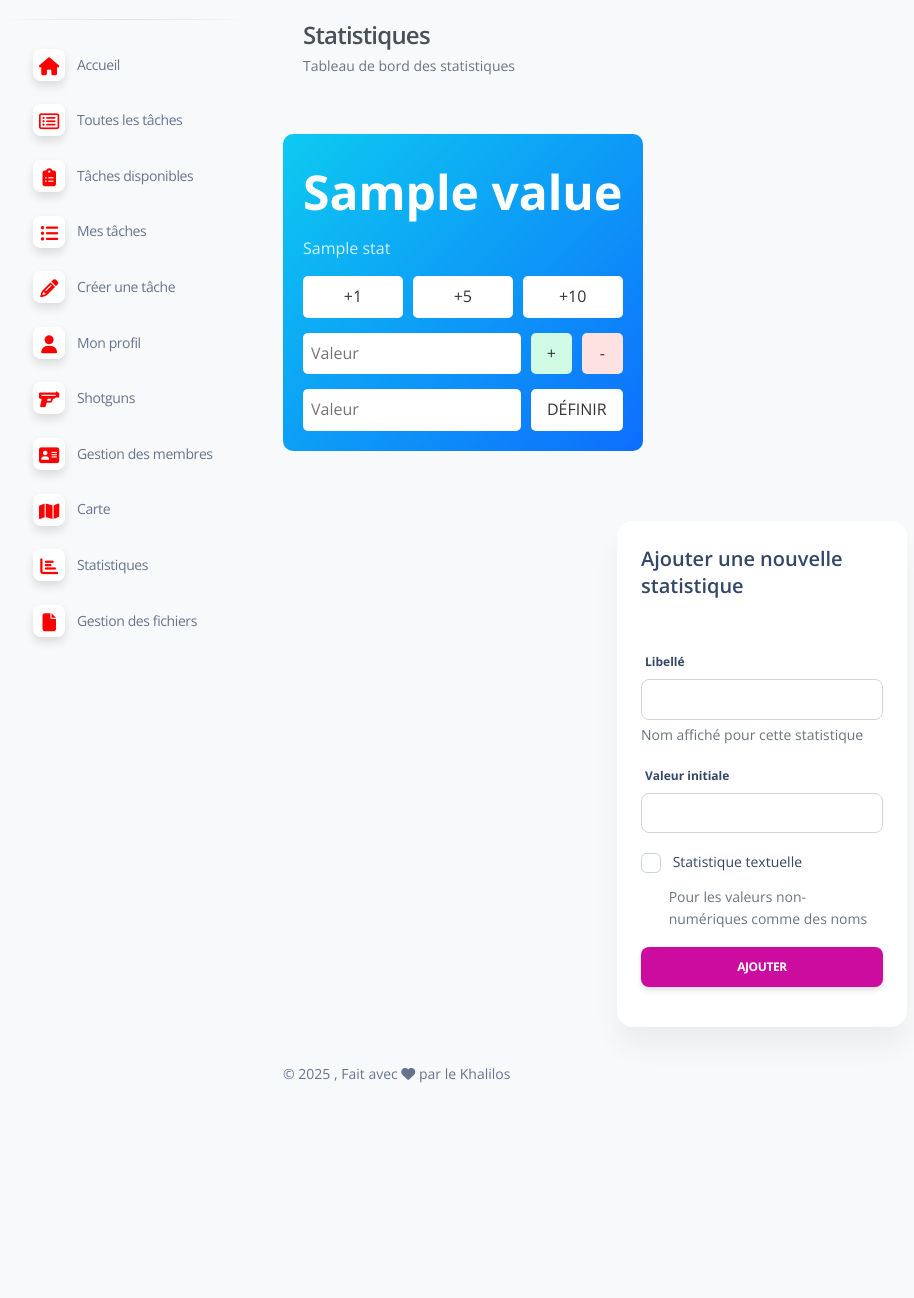
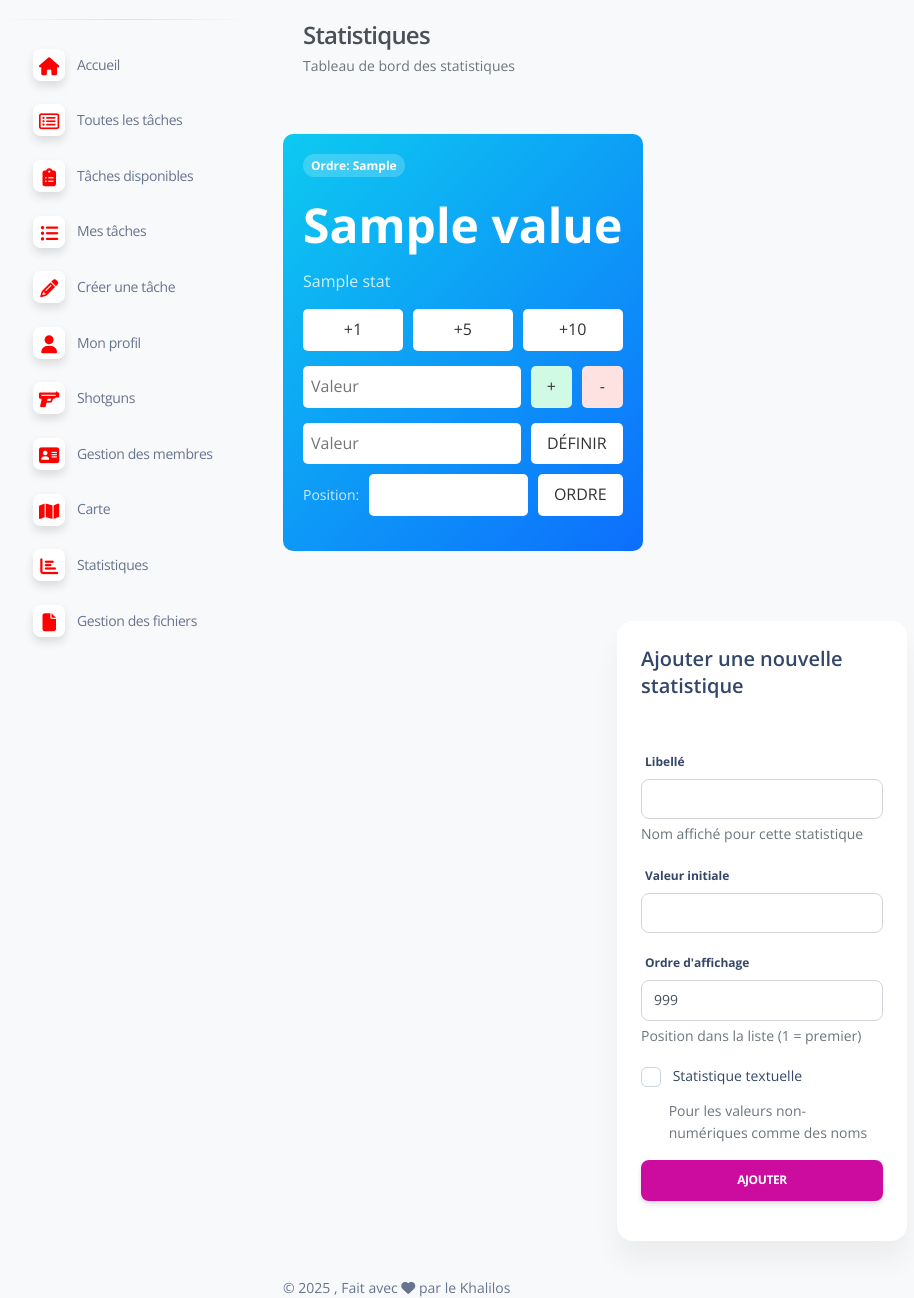
Before and after one commit to LOSS98/geca-admin, a Flask app: template templates/statistics.html in a window 1280 px wide. Shown: the part 75-1373 px from the top of the page, without its empty margins (15-929 px from the left). Before the commit the page ends 1158 px from the top, so only its background shows below. Run offline with Flask 3, Linux system fonts and the light colour scheme; the template is opened without the code that fills it: most values are stand-ins (such as "Sample title", 1, 10 or a date in 2020); some libraries are stand-ins or nearby versions.

```diff
--- a/templates/statistics.html
+++ b/templates/statistics.html
@@ -142,6 +142,40 @@
             background-color: #f8f9fa;
             border-radius: 10px;
         }
+        .order-controls {
+            display: flex;
+            gap: 10px;
+            margin-top: 10px;
+            margin-bottom: 15px;
+            align-items: center;
+        }
+        .order-label {
+            flex: 0 0 auto;
+            color: rgba(255, 255, 255, 0.8);
+            font-size: 14px;
+        }
+        .order-input {
+            flex: 1;
+            padding: 8px;
+            border-radius: 5px;
+            border: none;
+            width: 60px;
+            text-align: center;
+        }
+        .stat-card-header {
+            display: flex;
+            justify-content: space-between;
+            align-items: flex-start;
+            margin-bottom: 10px;
+        }
+        .stat-order-badge {
+            background-color: rgba(255, 255, 255, 0.2);
+            color: white;
+            border-radius: 20px;
+            padding: 2px 8px;
+            font-size: 12px;
+            font-weight: bold;
+        }
     </style>
 {% endblock %}
 
@@ -158,6 +192,9 @@
                     {% if stat.is_text %}card-text
                     {% else %}card-{{ loop.index % 5 + 1 }}
                     {% endif %}">
+                    <div class="stat-card-header">
+                        <div class="stat-order-badge">Ordre: {{ stat.display_order }}</div>
+                    </div>
                     <div class="stat-value" id="stat-{{ stat.id }}-value">{{ stat.value }}</div>
                     <div class="stat-label">{{ stat.label }}</div>
 
@@ -177,6 +214,12 @@
                     <div class="stat-input-group">
                         <input type="text" class="stat-input" id="stat-{{ stat.id }}-input" placeholder="Valeur">
                         <button class="btn-set" onclick="setStat({{ stat.id }}, document.getElementById('stat-{{ stat.id }}-input').value)">DÉFINIR</button>
+                    </div>
+
+                    <div class="order-controls">
+                        <span class="order-label">Position:</span>
+                        <input type="number" class="order-input" id="stat-{{ stat.id }}-order" value="{{ stat.display_order }}" min="1">
+                        <button class="btn-set" onclick="setStatOrder({{ stat.id }}, document.getElementById('stat-{{ stat.id }}-order').value)">ORDRE</button>
                     </div>
                 </div>
             {% endfor %}
@@ -200,6 +243,11 @@
                                     <label for="newStatValue" class="form-label">Valeur initiale</label>
                                     <input type="text" class="form-control" id="newStatValue" required>
                                 </div>
+                                <div class="mb-3">
+                                    <label for="newStatOrder" class="form-label">Ordre d'affichage</label>
+                                    <input type="number" class="form-control" id="newStatOrder" value="999" min="1">
+                                    <div class="form-text">Position dans la liste (1 = premier)</div>
+                                </div>
                                 <div class="mb-3 form-check">
                                     <input type="checkbox" class="form-check-input" id="isTextStat">
                                     <label class="form-check-label" for="isTextStat">Statistique textuelle</label>
@@ -216,7 +264,6 @@
 
     <script>
         function incrementStat(id, amount) {
-            // Vérifier si amount est un nombre valide
             if (isNaN(amount) || amount === '') {
                 alert('Veuillez entrer un nombre valide');
                 return;
@@ -280,6 +327,41 @@
             });
         }
 
+        function setStatOrder(id, order) {
+            if (order === '' || isNaN(order) || parseInt(order) < 1) {
+                alert('Veuillez entrer un nombre valide (minimum 1)');
+                return;
+            }
+
+            fetch('/api/statistics/set-order', {
+                method: 'POST',
+                headers: {
+                    'Content-Type': 'application/json'
+                },
+                body: JSON.stringify({
+                    id: id,
+                    order: parseInt(order)
+                })
+            })
+            .then(response => response.json())
+            .then(data => {
+                if (data.success) {
+                    // Update the display order badge
+                    const orderBadge = document.querySelector(`#stat-${id}-value`).closest('.stat-card').querySelector('.stat-order-badge');
+                    orderBadge.textContent = `Ordre: ${order}`;
+
+                    // Optional: reload the page to reflect the new order
+                    // window.location.reload();
+                } else {
+                    alert('Erreur: ' + data.error);
+                }
+            })
+            .catch(error => {
+                console.error('Error:', error);
+                alert('Une erreur est survenue');
+            });
+        }
+
         document.addEventListener('DOMContentLoaded', function() {
             // Formulaire pour ajouter une nouvelle statistique
             const newStatForm = document.getElementById('newStatForm');
@@ -290,6 +372,7 @@
                 const label = document.getElementById('newStatLabel').value.trim();
                 const value = document.getElementById('newStatValue').value.trim();
                 const isText = document.getElementById('isTextStat').checked;
+                const displayOrder = parseInt(document.getElementById('newStatOrder').value.trim() || 999);
 
                 // Créer la nouvelle statistique via l'API
                 fetch('/api/statistics/create', {
@@ -300,7 +383,8 @@
                     body: JSON.stringify({
                         label: label,
                         value: value,
-                        is_text: isText
+                        is_text: isText,
+                        display_order: displayOrder
                     })
                 })
                 .then(response => response.json())
```
Also changed, not shown: models/statistic.py (+27 -22 lines), routes/stats.py (+30 -8 lines).
